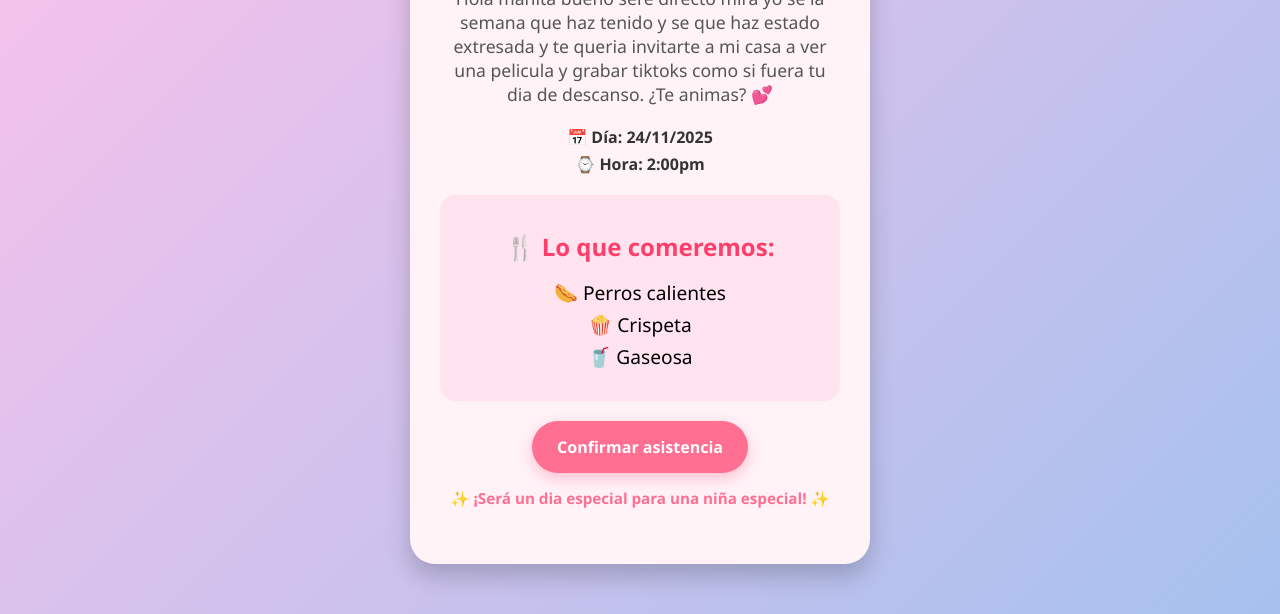
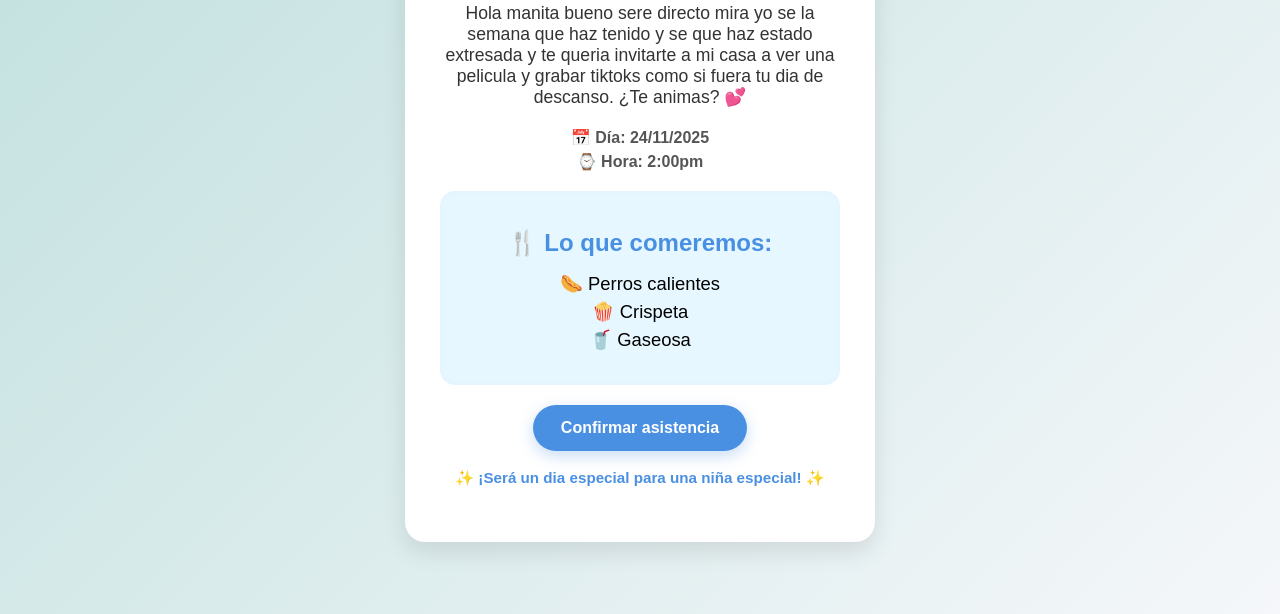
Before and after one commit to pancracio132/invitacion.github.io, a plain HTML site: page index.html in a window 1280 px wide. Shown: the part 186-800 px from the top of the page. Drawn offline with Linux system fonts and the light colour scheme.

Commit message:
Update styles.css

```diff
--- a/styles.css
+++ b/styles.css
@@ -1,7 +1,7 @@
 /* Fondo general */
 body {
-    font-family: "Segoe UI", sans-serif;
-    background: linear-gradient(135deg, #fbc2eb, #a6c1ee);
+    font-family: "Poppins", sans-serif;
+    background: linear-gradient(135deg, #c0e0de, #f5f7fa);
     height: 100vh;
     display: flex;
     align-items: center;
@@ -11,20 +11,20 @@ body {
 
 /* Tarjeta principal */
 .card {
-    background: #fff3f8;
-    padding: 40px 30px;
-    border-radius: 25px;
+    background: #ffffff;
+    padding: 40px 35px;
+    border-radius: 20px;
     width: 400px;
     text-align: center;
-    box-shadow: 0 12px 25px rgba(0,0,0,0.2);
-    animation: fadeIn 1.2s ease;
+    box-shadow: 0 10px 25px rgba(0,0,0,0.1);
+    animation: fadeIn 1s ease;
     position: relative;
     overflow: hidden;
 }
 
 /* Título principal */
 h1 {
-    color: #ff6f91;
+    color: #4a90e2;
     font-size: 2rem;
     margin-bottom: 15px;
 }
@@ -32,27 +32,28 @@ h1 {
 /* Introducción */
 .intro {
     font-size: 1.1rem;
-    color: #555;
+    color: #333;
     margin-bottom: 20px;
 }
 
 /* Detalles de fecha y hora */
 .details p {
     margin: 5px 0;
-    font-weight: bold;
-    color: #333;
+    font-weight: 600;
+    color: #555;
 }
 
 /* Sección de comida */
 .food {
-    background: #ffe4f0;
-    padding: 15px;
+    background: #e6f7ff;
+    padding: 18px;
     border-radius: 15px;
     margin: 20px 0;
+    box-shadow: inset 0 0 10px rgba(0,0,0,0.02);
 }
 
 .food h2 {
-    color: #ff3e6b;
+    color: #4a90e2;
     margin-bottom: 10px;
 }
 
@@ -62,40 +63,40 @@ h1 {
 }
 
 .food li {
-    font-size: 1.2rem;
-    margin: 5px 0;
+    font-size: 1.15rem;
+    margin: 6px 0;
 }
 
 /* Botón */
 .btn {
     display: inline-block;
-    background: #ff6f91;
+    background: #4a90e2;
     color: white;
-    padding: 15px 25px;
+    padding: 14px 28px;
     text-decoration: none;
     border-radius: 50px;
-    font-weight: bold;
+    font-weight: 600;
     font-size: 1rem;
     transition: 0.4s;
-    box-shadow: 0 5px 15px rgba(255,111,145,0.4);
+    box-shadow: 0 5px 15px rgba(74,144,226,0.3);
 }
 
 .btn:hover {
-    background: #ff3e6b;
+    background: #357ab8;
     transform: scale(1.05);
-    box-shadow: 0 8px 20px rgba(255,62,107,0.5);
+    box-shadow: 0 8px 20px rgba(53,122,184,0.4);
 }
 
 /* Footer */
 .footer {
-    margin-top: 15px;
+    margin-top: 18px;
     font-size: 0.95rem;
-    color: #ff6f91;
-    font-weight: bold;
+    color: #4a90e2;
+    font-weight: 600;
 }
 
 /* Animación de entrada */
 @keyframes fadeIn {
-    from { opacity: 0; transform: translateY(30px); }
+    from { opacity: 0; transform: translateY(20px); }
     to { opacity: 1; transform: translateY(0); }
 }
```
